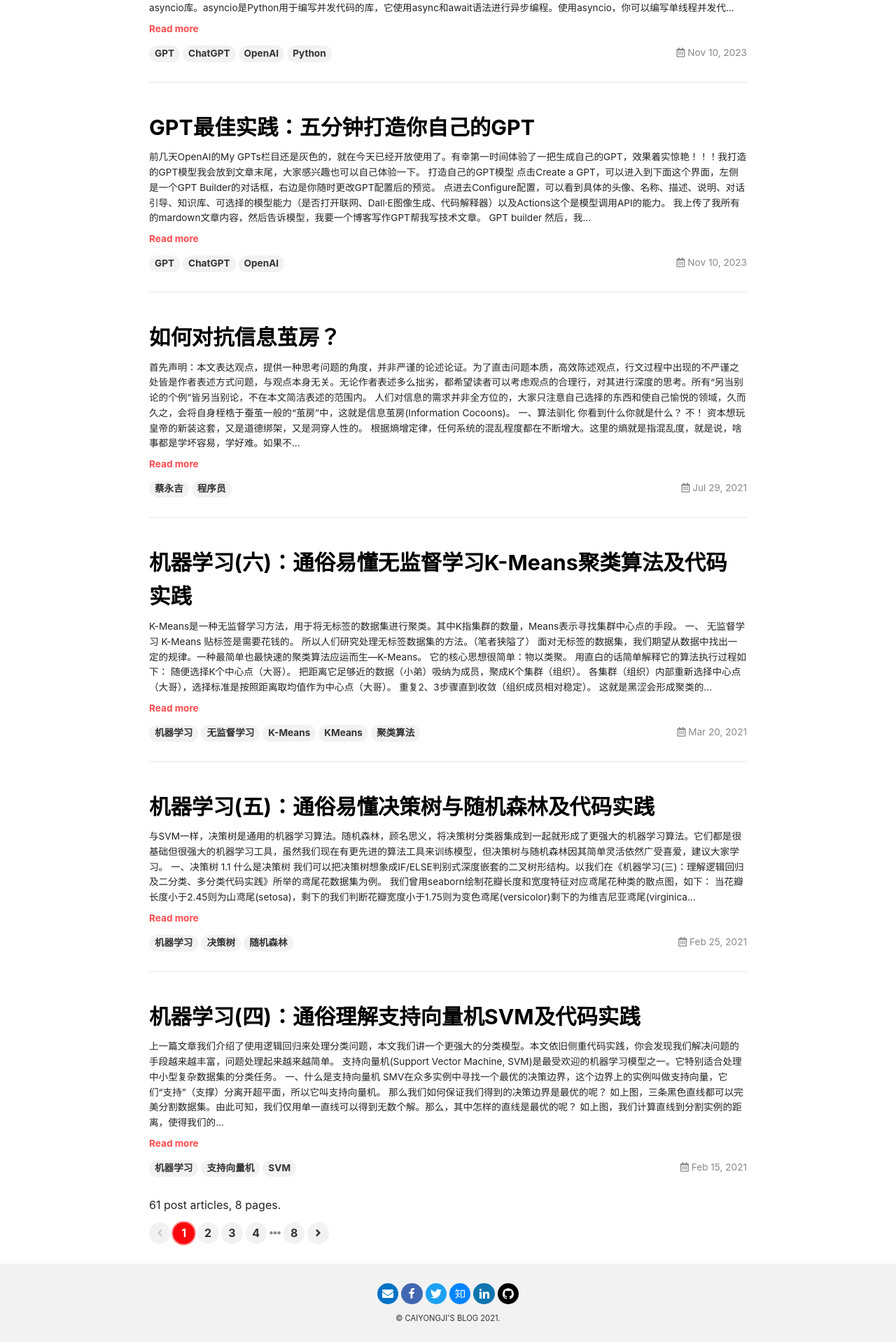
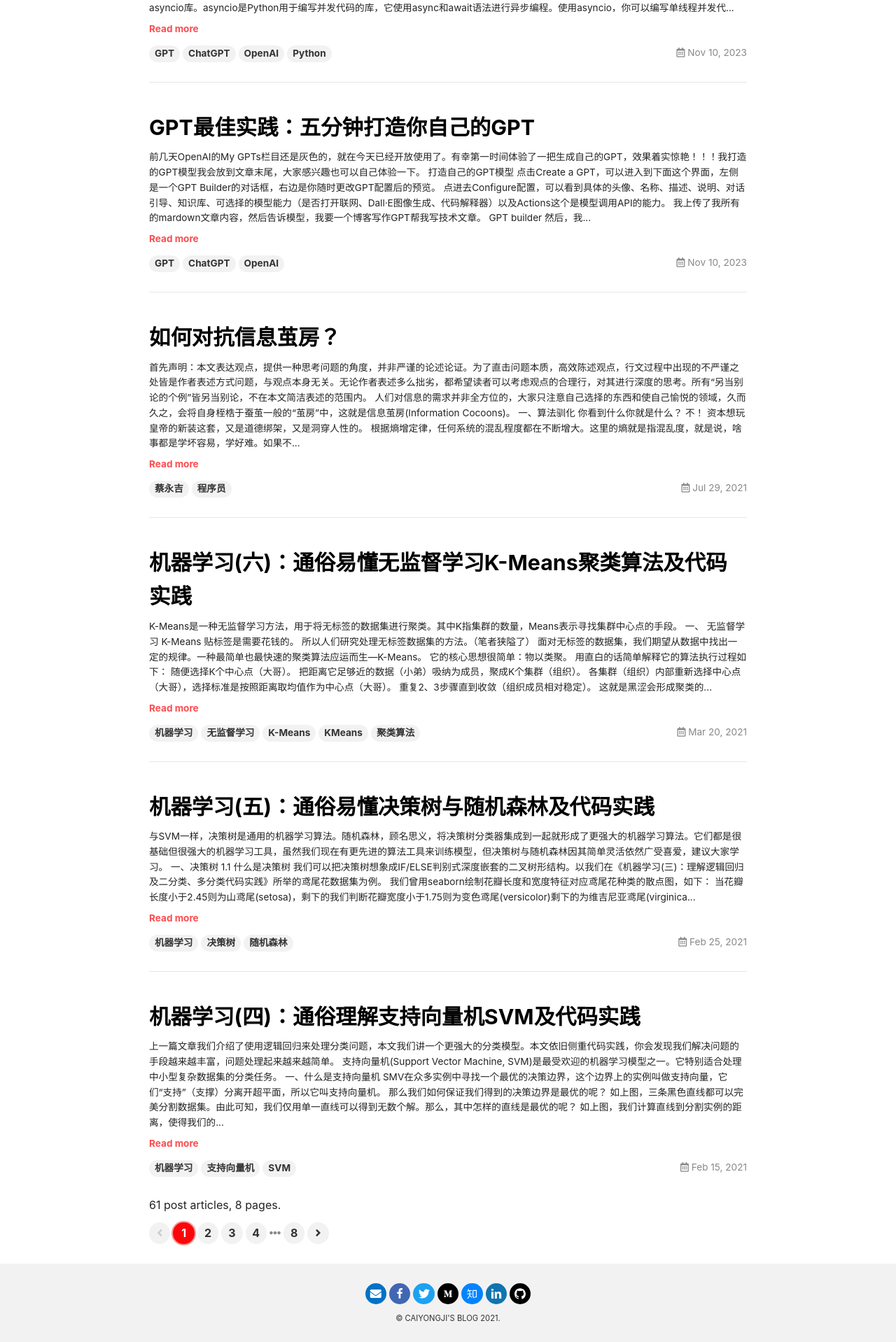
Before and after one commit to caiyongji/blog.caiyongji.com, a Jekyll site: the page built from index.html, in a window 1280 px wide. Shown: the part 922-2840 px from the top of the page at 70% size. Built offline with Jekyll 4.4.1, drawn with Linux system fonts in a browser that asks for light colours; nearby versions of some CDN libraries; the list of posts is cut into pages by our own code.

Commit message:
add medium

```diff
--- a/_config.yml
+++ b/_config.yml
@@ -44,7 +44,7 @@ author:
   weibo     : # "user_id"   the last part of your profile url, e.g. https://www.weibo.com/user_id/profile?...
   googleplus: # "user_id"   the last part of your profile url, e.g. https://plus.google.com/u/0/user_id
   telegram  : # "user_name" the last part of your profile url, e.g. https://t.me/user_name
-  medium    : # "user_name" the last part of your profile url, e.g. https://medium.com/user_name
+  medium    : caiyongji # "user_name" the last part of your profile url, e.g. https://medium.com/user_name
   zhihu     : caiyongji # "user_name" the last part of your profile url, e.g. https://www.zhihu.com/people/user_name
   douban    : # "user_name" the last part of your profile url, e.g. https://www.douban.com/people/user_name
   linkedin  : caiyongji # "user_name" the last part of your profile url, e.g. https://www.linkedin.com/in/user_name
--- a/_includes/author-links.html
+++ b/_includes/author-links.html
@@ -70,7 +70,7 @@
 
     {%- if _author.medium -%}
       <li title="{{ _locale_string_follow | replace: '[NAME]', 'Medium' }}">
-        <a class="button button--circle medium-button" itemprop="sameAs" href="https://medium.com/{{ _author.medium }}" target="_blank">
+        <a class="button button--circle medium-button" itemprop="sameAs" href="https://medium.com/@{{ _author.medium }}" target="_blank">
           <div class="icon">{%- include svg/icon/social/medium.svg -%}</div>
         </a>
       </li>
```
